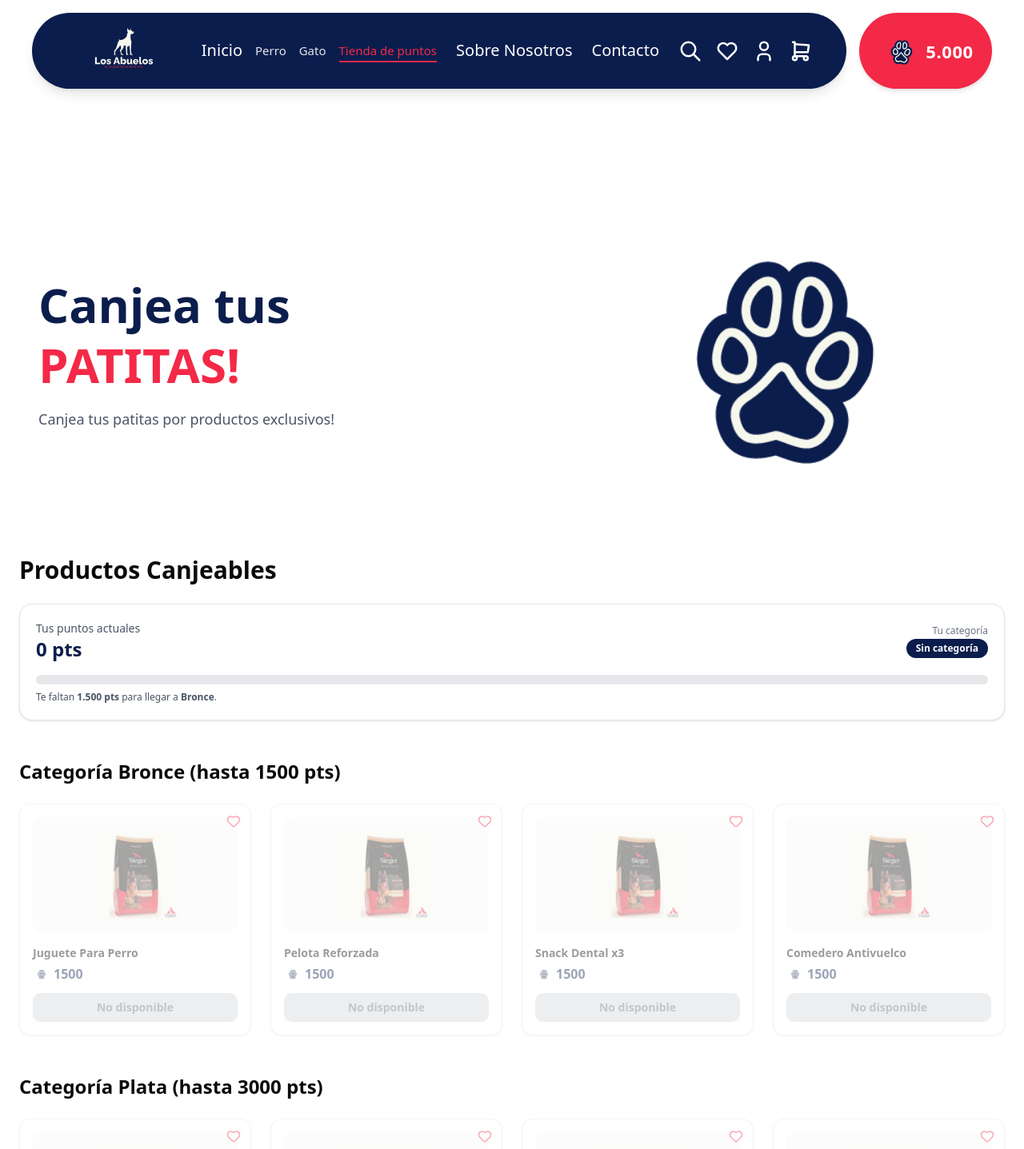
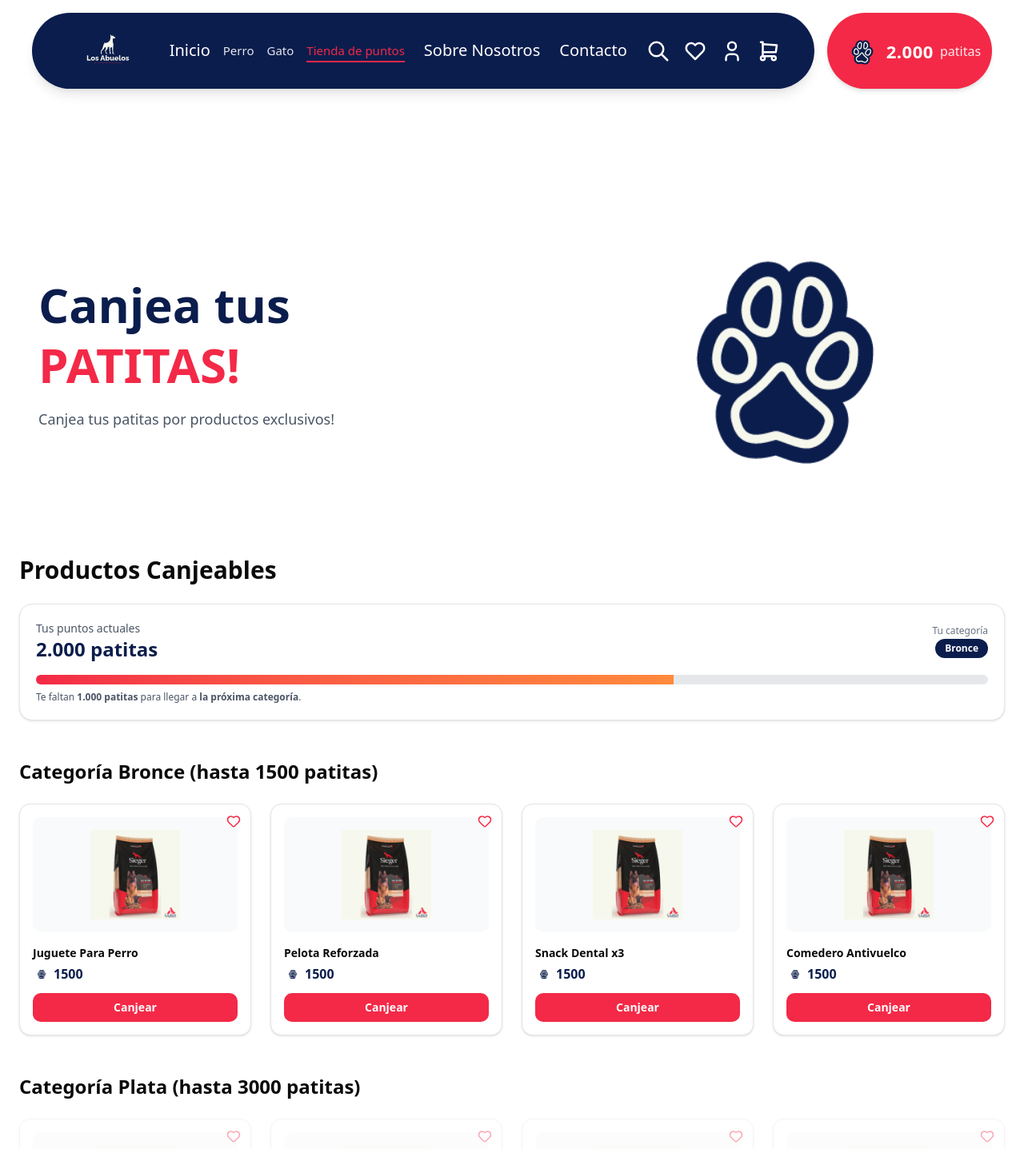
Before and after one commit to Rafael-Vales/ecommerce-los-abuelos, a Next.js app: page /puntos in a window 1280 px wide. Shown: the top 1437 px of the page at 80% size. Built offline with nearby package versions, Linux system fonts and the light colour scheme.

Commit message:
Update points system to standardize user points to 2000 and change terminology from "pts" to "patitas"

```diff
--- a/src/app/login/page.tsx
+++ b/src/app/login/page.tsx
@@ -21,7 +21,7 @@ export default function LoginPage() {
 			email: "usuario.google@example.com",
 			telefono: "",
 			dni: "",
-			points: 5000,
+			points: 2000,
 		});
 		router.push("/user");
 	};
@@ -49,7 +49,7 @@ export default function LoginPage() {
 			email,
 			telefono: "",
 			dni: "",
-			points: 5000,
+			points: 2000,
 		});
 
 		router.push("/user");
--- a/src/app/register/page.tsx
+++ b/src/app/register/page.tsx
@@ -24,7 +24,7 @@ export default function RegisterPage() {
 			email: "usuario.google@example.com",
 			telefono: phone,
 			dni: "",
-			points: 5000,
+			points: 2000,
 		});
 		router.push("/user");
 	};
@@ -55,7 +55,7 @@ export default function RegisterPage() {
 			email,
 			telefono: phone,
 			dni: "",
-			points: 5000,
+			points: 2000,
 		});
 
 		router.push("/user");
--- a/src/components/points.tsx
+++ b/src/components/points.tsx
@@ -8,8 +8,8 @@ export default function Points() {
 	const pathname = usePathname();
 	const { user } = useAuth();
 
-	// Por ahora fallback fijo de 5000 si no hay usuario cargado
-	const puntos = user?.points ?? 5000;
+	// Por ahora fallback fijo de 2000 si no hay usuario cargado
+	const puntos = user?.points ?? 2000;
 
 	const isActive = pathname.startsWith("/puntos");
 
@@ -29,6 +29,9 @@ export default function Points() {
 				<span className="text-white text-[16px] md:text-[22px] font-semibold tracking-wide leading-none">
 					{puntos.toLocaleString("es-AR")}
 				</span>
+				<span className="ml-2 text-white/90 text-[12px] md:text-[16px] font-medium leading-none">
+					patitas
+				</span>
 			</div>
 		</Link>
 	);
--- a/src/components/puntos/PointsProgress.tsx
+++ b/src/components/puntos/PointsProgress.tsx
@@ -51,7 +51,7 @@ export default function PointsProgress({ userPoints }: PointsProgressProps) {
 				<div>
 					<p className="text-sm text-gray-600">Tus puntos actuales</p>
 					<p className="text-2xl font-extrabold text-[#0B1D4C]">
-						{userPoints.toLocaleString("es-AR")} pts
+						{userPoints.toLocaleString("es-AR")} patitas
 					</p>
 				</div>
 
@@ -81,7 +81,7 @@ export default function PointsProgress({ userPoints }: PointsProgressProps) {
 				<p className="text-xs text-gray-600">
 					Te faltan{" "}
 					<span className="font-semibold">
-						{pointsToNext.toLocaleString("es-AR")} pts
+						{pointsToNext.toLocaleString("es-AR")} patitas
 					</span>{" "}
 					para llegar a{" "}
 					<span className="font-semibold">
--- a/src/components/puntos/ProductsPoints.tsx
+++ b/src/components/puntos/ProductsPoints.tsx
@@ -7,7 +7,7 @@ import { useAuth } from "@/src/stores/auth-store";
 
 export default function ProductsPoints() {
 	const { user } = useAuth();
-	const userPoints = user?.points ?? 0;
+	const userPoints = user?.points ?? 2000;
 
 	// Filtrar productos por categoría
 	const bronzeProducts = pointsProducts.filter(
@@ -27,21 +27,21 @@ export default function ProductsPoints() {
 
 			{/* CATEGORÍA BRONCE */}
 			<CategoryPoints
-				title={`Categoría Bronce (hasta ${CATEGORY_LIMITS.bronce} pts)`}
+				title={`Categoría Bronce (hasta ${CATEGORY_LIMITS.bronce} patitas)`}
 				products={bronzeProducts}
 				userPoints={userPoints}
 			/>
 
 			{/* CATEGORÍA PLATA */}
 			<CategoryPoints
-				title={`Categoría Plata (hasta ${CATEGORY_LIMITS.plata} pts)`}
+				title={`Categoría Plata (hasta ${CATEGORY_LIMITS.plata} patitas)`}
 				products={silverProducts}
 				userPoints={userPoints}
 			/>
 
 			{/* CATEGORÍA ORO */}
 			<CategoryPoints
-				title={`Categoría Oro (hasta ${CATEGORY_LIMITS.oro} pts)`}
+				title={`Categoría Oro (hasta ${CATEGORY_LIMITS.oro} patitas)`}
 				products={goldProducts}
 				userPoints={userPoints}
 			/>
```
